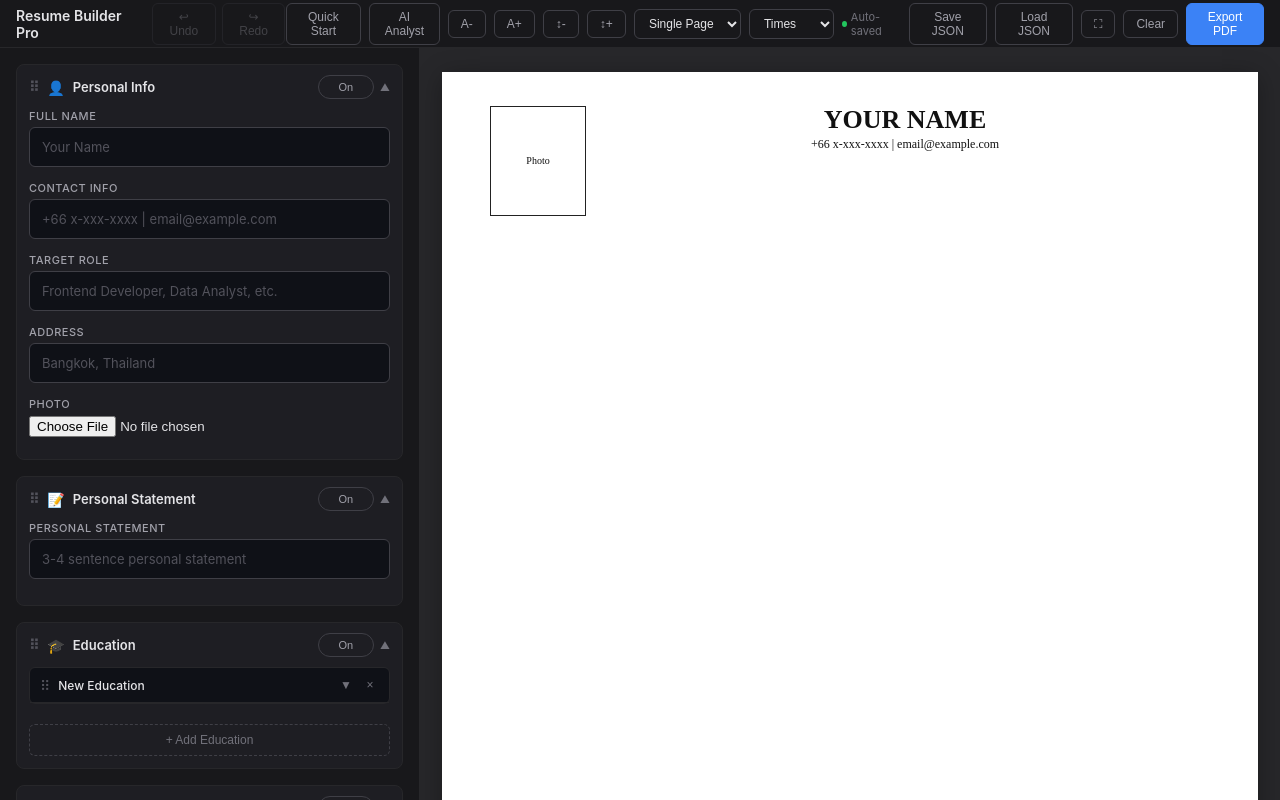
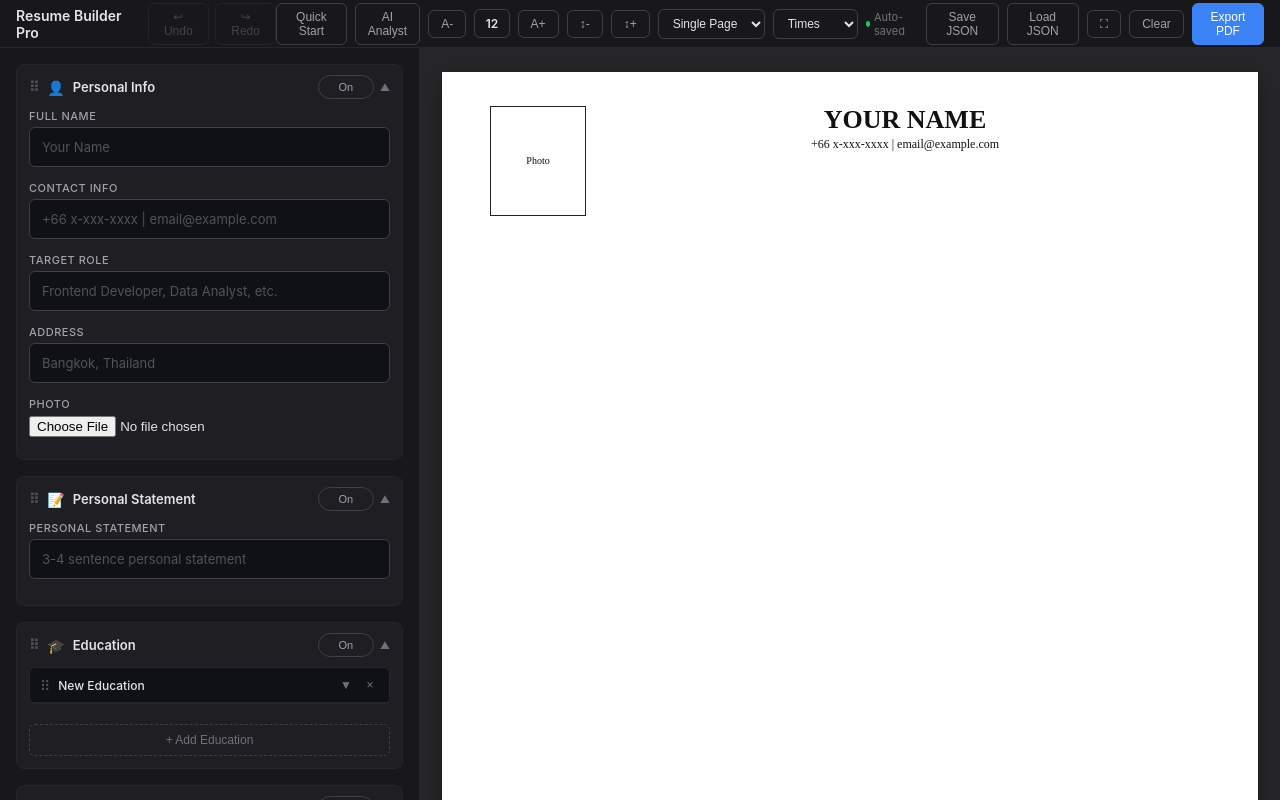
Before and after one commit to kattapik/resume-builder, a website built with Vite: page index.html in a window 1280 px wide. Built offline with nearby package versions, Linux system fonts and the light colour scheme.

Commit message:
feat: add preview module and initialize distribution build artifacts

```diff
--- a/index.html
+++ b/index.html
@@ -19,6 +19,7 @@
       <button class="tb-btn" onclick="openWizard()">Quick Start</button>
       <button class="tb-btn" onclick="openAIAnalyst()">AI Analyst</button>
       <button class="tb-btn" onclick="decreaseResumeFont()" title="Decrease resume font">A-</button>
+      <span id="fontSizeDisplay" class="tb-btn" style="cursor: default; font-weight: 600; min-width: 32px; justify-content: center; color: #e4e4e7;">12</span>
       <button class="tb-btn" onclick="increaseResumeFont()" title="Increase resume font">A+</button>
       <button class="tb-btn" onclick="decreaseLineHeight()" title="Decrease line spacing">↕-</button>
       <button class="tb-btn" onclick="increaseLineHeight()" title="Increase line spacing">↕+</button>
--- a/src/modules/preview.ts
+++ b/src/modules/preview.ts
@@ -28,6 +28,11 @@ export function renderPreview(): void {
   const pageModeSelect = document.getElementById('pageModeSelect') as HTMLSelectElement | null;
   if (fontSelect) fontSelect.value = state.fontFamily;
   if (pageModeSelect) pageModeSelect.value = state.pageMode || 'single';
+
+  const fontSizeDisplay = document.getElementById('fontSizeDisplay');
+  if (fontSizeDisplay) {
+    fontSizeDisplay.textContent = (12 + (state.fontSizeStep || 0)).toString();
+  }
 
   const rHeader = document.querySelector('.r-header') as HTMLElement | null;
   if (rHeader) rHeader.style.display = isSectionVisible('personal') ? 'grid' : 'none';
```
Also changed, not shown: dist/index.html.
